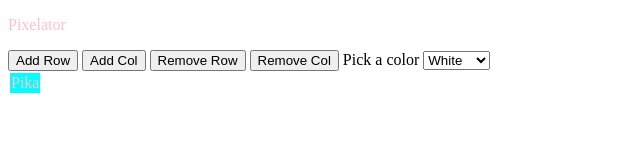
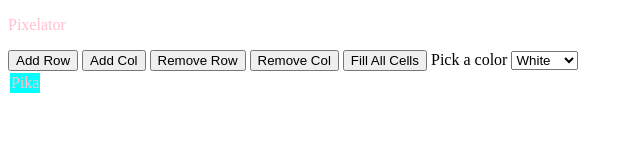
Before and after one commit to darrenzhang2000/js-pixelator, a plain HTML site: page index.html in a window 1280 px wide. Shown: the whole page, without its empty margins (0-640 px from the left). Drawn offline with Linux system fonts and the light colour scheme.

Commit message:
added logic to fill all cells

```diff
--- a/index.html
+++ b/index.html
@@ -12,6 +12,7 @@
     <button onclick="addCol()">Add Col</button>
     <button onclick="removeRow()">Remove Row</button>
     <button onclick="removeCol()">Remove Col</button>
+    <button onclick="fillAllCells()">Fill All Cells</button>
     <label for="colors">Pick a color</label>
     <select id="colors">
         <option value="white">White</option>
--- a/index.js
+++ b/index.js
@@ -60,3 +60,10 @@ const removeCol = () => {
         }
     }
 }
+
+const fillAllCells = () => {
+    tds = document.getElementsByTagName("td")
+    for(td of tds){
+        td.style.color = pickedColor
+    }
+}
```
